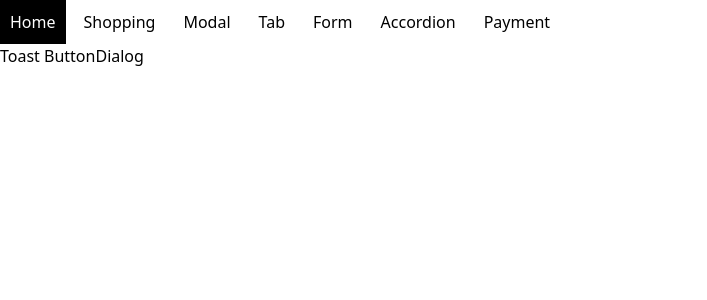
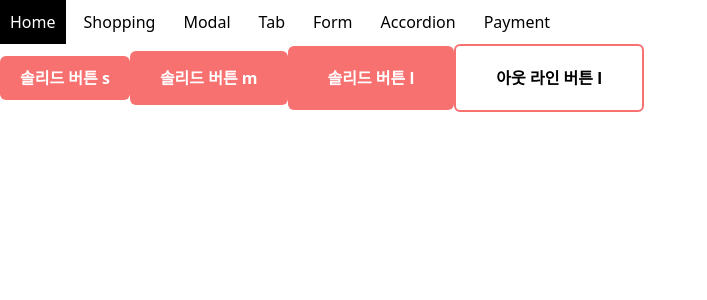
Before and after one commit to hyeon9782/user-interface-elements, a React (Vite) app: page / in a window 1280 px wide. Shown: the top 300 px of the page, without its empty margins (0-707 px from the left). Built offline with nearby package versions, Linux system fonts and the light colour scheme.

Commit message:
feat: Button 컴포넌트 props에 따른 스타일 분기처리

```diff
--- a/src/components/common/Button.tsx
+++ b/src/components/common/Button.tsx
@@ -1,14 +1,72 @@
 import { ReactNode } from "react";
 
+type ButtonVariant = "solid" | "outline";
+
+type ButtonSize = "sm" | "md" | "lg";
+
 type ButtonProps = {
-  color: string;
-  variant: string;
-  size: string;
+  color?: string;
+  variant?: ButtonVariant;
+  size?: ButtonSize;
+  onClick?: () => void;
   children: ReactNode;
 };
 
-const Button = ({ color, variant, size, children }: ButtonProps) => {
-  return <div>{children}</div>;
+const Button = ({
+  color = "black",
+  variant = "solid",
+  size = "sm",
+  children,
+  ...props
+}: ButtonProps) => {
+  const buttonClass = selectedStyle({ color, variant, size });
+  return (
+    <button {...props} className={"rounded-md font-bold " + buttonClass}>
+      {children}
+    </button>
+  );
 };
 
+function selectedStyle({
+  color,
+  variant,
+  size,
+}: Omit<ButtonProps, "children">): string {
+  let classStr: string = "";
+
+  switch (color) {
+    case "red":
+      classStr += "border-red-400 bg-red-400 text-red ";
+      break;
+    case "blue":
+      classStr += "border-blue-400 bg-blue-400 text-blue ";
+      break;
+  }
+
+  switch (variant) {
+    case "solid":
+      classStr += `bg-${color} border-none text-white `;
+      break;
+    case "outline":
+      classStr += `bg-white border-2 `;
+      break;
+  }
+
+  switch (size) {
+    case "sm":
+      classStr += "px-[20px] py-[10px]";
+      break;
+    case "md":
+      classStr += "px-[30px] py-[15px]";
+      break;
+    case "lg":
+      classStr += "px-[40px] py-[20px]";
+      break;
+  }
+
+  console.log(classStr);
+
+  return classStr;
+}
+
 export default Button;
--- a/src/pages/HomePage.tsx
+++ b/src/pages/HomePage.tsx
@@ -2,17 +2,30 @@ import { useRef, useState } from "react";
 import Dialog from "../components/dialog/Dialog";
 import Tooltip from "../components/tooltip/Tooltip";
 import useToast from "../hooks/useToast";
+import Button from "../components/common/Button";
 
 const HomePage = () => {
   const { openToast } = useToast();
 
   return (
     <main className="h-[calc(100%-44px)] ">
-      <Tooltip text="Toast입니다!">
+      <Button color="red" size="sm" onClick={() => alert("클릭")}>
+        솔리드 버튼 s
+      </Button>
+      <Button color="red" size="md">
+        솔리드 버튼 m
+      </Button>
+      <Button color="red" size="lg">
+        솔리드 버튼 l
+      </Button>
+      <Button color="red" size="lg" variant="outline">
+        아웃 라인 버튼 l
+      </Button>
+      {/* <Tooltip text="Toast입니다!">
         <button onClick={openToast}>Toast Button</button>
       </Tooltip>
 
-      <Dialog />
+      <Dialog /> */}
     </main>
   );
 };
```
